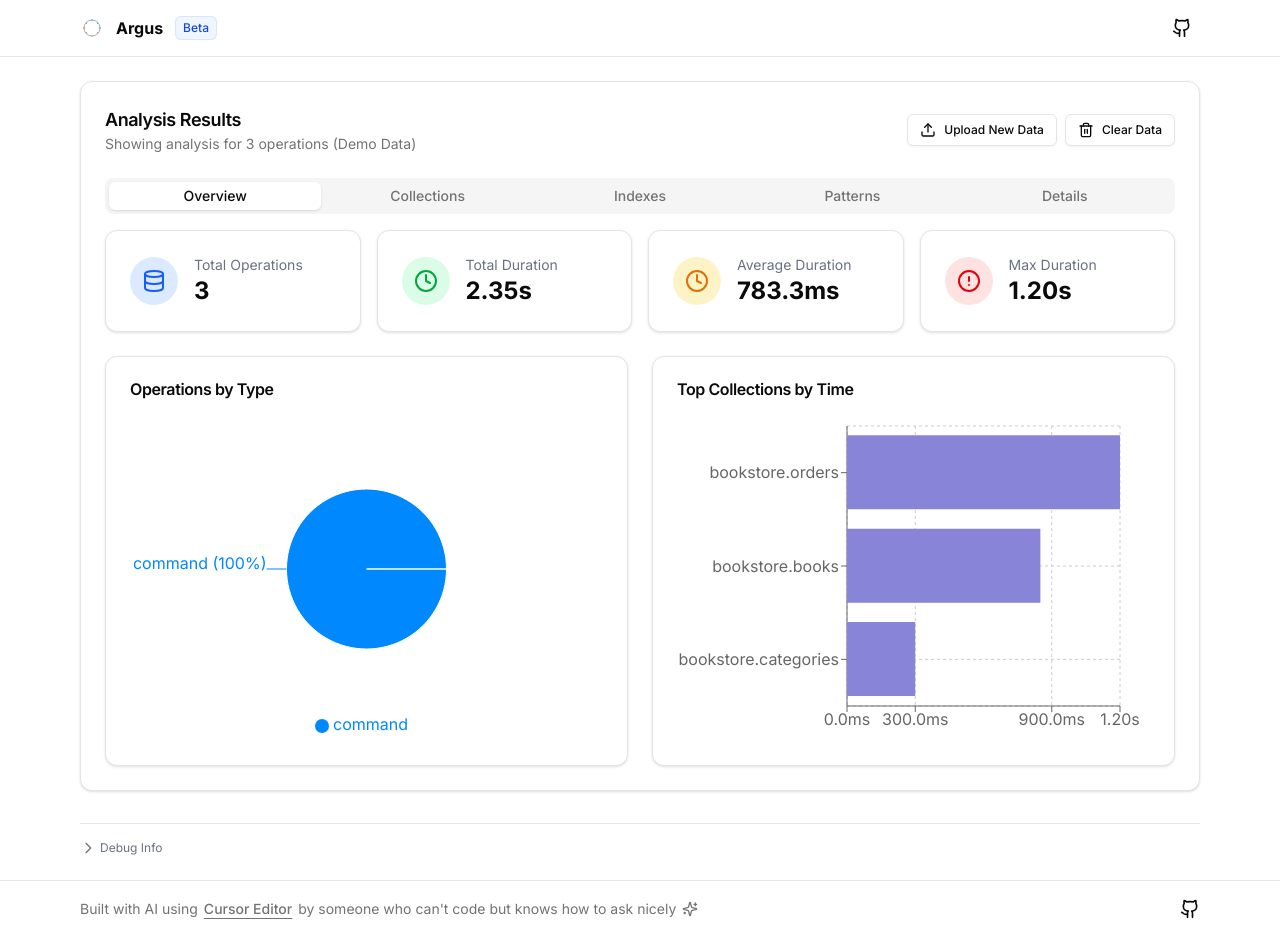
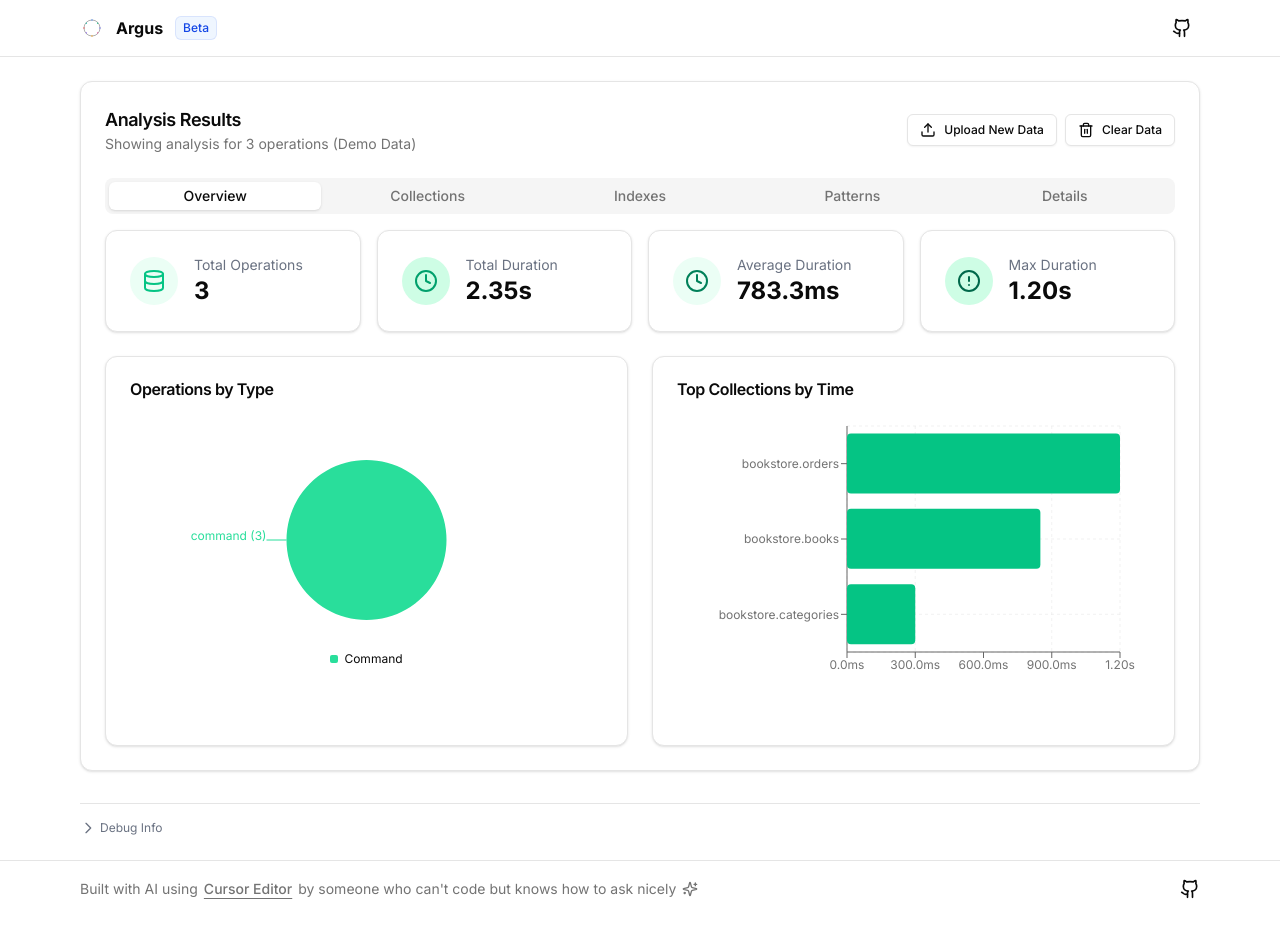
Before and after one commit to ggagosh/argus, a Next.js app: page / in a window 1280 px wide. Both pictures are taken after a click on the button "Try Demo". Built offline with nearby package versions, Linux system fonts and the light colour scheme.

Commit message:
refactor: Enhance charts with Green Pea color palette and improve chart components

```diff
--- a/components/analyzer/Collections.js
+++ b/components/analyzer/Collections.js
@@ -2,6 +2,12 @@ import React from 'react';
 import { Card, CardContent, CardHeader, CardTitle } from '../ui/card';
 import { LoadingSpinner } from './LoadingSpinner';
 import { formatTime } from './utils';
+
+// Green Pea color palette (only used for progress bars)
+const greenPea = {
+  50: '#ebfef5',
+  500: '#05c484',
+};
 
 const Collections = ({ stats }) => {
   // Safety check - if collections data isn't populated, show loading indicator
@@ -47,9 +53,9 @@ const Collections = ({ stats }) => {
                 </div>
               </div>
 
-              <div className="h-10 bg-gray-100 rounded-full overflow-hidden">
+              <div className="h-10 bg-[#ebfef5] rounded-full overflow-hidden">
                 <div
-                  className="h-full bg-blue-500"
+                  className="h-full bg-[#05c484] transition-all duration-300"
                   style={{
                     width: `${Math.min(100, (collection.totalTime / stats.totalDuration) * 100)}%`
                   }}
--- a/components/analyzer/Overview.js
+++ b/components/analyzer/Overview.js
@@ -1,12 +1,57 @@
 import React from 'react';
 import { Database, Clock, AlertCircle } from 'lucide-react';
 import { Card, CardContent, CardHeader, CardTitle } from '../ui/card';
-import { BarChart, Bar, XAxis, YAxis, CartesianGrid, Tooltip, Legend, ResponsiveContainer, PieChart, Pie, Cell } from 'recharts';
+import { Bar, BarChart, CartesianGrid, Cell, Legend, Pie, PieChart, ResponsiveContainer, Tooltip, XAxis, YAxis } from 'recharts';
+import { ChartContainer, ChartLegend, ChartLegendContent, ChartTooltip, ChartTooltipContent } from '../ui/chart';
 import { LoadingSpinner } from './LoadingSpinner';
 import { formatTime } from './utils';
 
-// Colors for charts
-const COLORS = ['#0088FE', '#00C49F', '#FFBB28', '#FF8042', '#8884d8', '#82ca9d'];
+// Green Pea color palette
+const greenPea = {
+  50: '#ebfef5',
+  100: '#cefde5',
+  200: '#a2f8cf',
+  300: '#66efb8',
+  400: '#29de9b',
+  500: '#05c484',
+  600: '#00a06c',
+  700: '#008059',
+  800: '#00684a',
+  900: '#01533c',
+  950: '#002f23',
+};
+
+// Chart configuration
+const chartConfig = {
+  operations: {
+    label: "Operations",
+    color: greenPea[500],
+  },
+  time: {
+    label: "Time",
+    color: greenPea[600],
+  },
+  query: {
+    label: "Query",
+    color: greenPea[400],
+  },
+  update: {
+    label: "Update",
+    color: greenPea[500],
+  },
+  insert: {
+    label: "Insert",
+    color: greenPea[600],
+  },
+  remove: {
+    label: "Remove",
+    color: greenPea[700],
+  },
+  command: {
+    label: "Command",
+    color: greenPea[800],
+  },
+};
 
 const Overview = ({ stats }) => {
   // Safety check - if stats aren't populated fully, show loading indicator
@@ -26,8 +71,8 @@ const Overview = ({ stats }) => {
         <Card>
           <CardContent className="p-6">
             <div className="flex items-center gap-4">
-              <div className="bg-blue-100 p-3 rounded-full">
-                <Database className="w-6 h-6 text-blue-600" />
+              <div className="bg-[#ebfef5] p-3 rounded-full">
+                <Database className="w-6 h-6 text-[#05c484]" />
               </div>
               <div>
                 <div className="text-sm text-gray-500">Total Operations</div>
@@ -40,8 +85,8 @@ const Overview = ({ stats }) => {
         <Card>
           <CardContent className="p-6">
             <div className="flex items-center gap-4">
-              <div className="bg-green-100 p-3 rounded-full">
-                <Clock className="w-6 h-6 text-green-600" />
+              <div className="bg-[#cefde5] p-3 rounded-full">
+                <Clock className="w-6 h-6 text-[#00a06c]" />
               </div>
               <div>
                 <div className="text-sm text-gray-500">Total Duration</div>
@@ -54,8 +99,8 @@ const Overview = ({ stats }) => {
         <Card>
           <CardContent className="p-6">
             <div className="flex items-center gap-4">
-              <div className="bg-amber-100 p-3 rounded-full">
-                <Clock className="w-6 h-6 text-amber-600" />
+              <div className="bg-[#ebfef5] p-3 rounded-full">
+                <Clock className="w-6 h-6 text-[#008059]" />
               </div>
               <div>
                 <div className="text-sm text-gray-500">Average Duration</div>
@@ -68,8 +113,8 @@ const Overview = ({ stats }) => {
         <Card>
           <CardContent className="p-6">
             <div className="flex items-center gap-4">
-              <div className="bg-red-100 p-3 rounded-full">
-                <AlertCircle className="w-6 h-6 text-red-600" />
+              <div className="bg-[#cefde5] p-3 rounded-full">
+                <AlertCircle className="w-6 h-6 text-[#00684a]" />
               </div>
               <div>
                 <div className="text-sm text-gray-500">Max Duration</div>
@@ -86,10 +131,10 @@ const Overview = ({ stats }) => {
           <CardTitle>Operations by Type</CardTitle>
         </CardHeader>
         <CardContent>
-          <div className="h-80">
+          <div className="h-[300px]">
             {stats.byOpType?.length > 0 ? (
-              <ResponsiveContainer width="100%" height="100%">
-                <PieChart>
+              <ChartContainer config={chartConfig} className="w-full">
+                <PieChart margin={{ top: 20, right: 0, bottom: 20, left: 0 }}>
                   <Pie
                     data={stats.byOpType}
                     dataKey="count"
@@ -97,16 +142,19 @@ const Overview = ({ stats }) => {
                     cx="50%"
                     cy="50%"
                     outerRadius={80}
-                    label={({ name, percent }) => `${name} (${(percent * 100).toFixed(0)}%)`}
+                    label={({ name, value }) => `${name} (${value})`}
                   >
                     {stats.byOpType.map((entry, index) => (
-                      <Cell key={`cell-${index}`} fill={COLORS[index % COLORS.length]} />
+                      <Cell
+                        key={`cell-${index}`}
+                        fill={Object.values(greenPea)[Math.min(4 + index, 9)]}
+                      />
                     ))}
                   </Pie>
-                  <Tooltip formatter={(value) => [value, 'Count']} />
-                  <Legend />
+                  <ChartTooltip content={<ChartTooltipContent />} />
+                  <ChartLegend content={<ChartLegendContent />} />
                 </PieChart>
-              </ResponsiveContainer>
+              </ChartContainer>
             ) : (
               <div className="flex items-center justify-center h-full">
                 <p className="text-gray-500">No operation types data available</p>
@@ -122,21 +170,26 @@ const Overview = ({ stats }) => {
           <CardTitle>Top Collections by Time</CardTitle>
         </CardHeader>
         <CardContent>
-          <div className="h-80">
+          <div className="h-[300px]">
             {stats.byCollection?.length > 0 ? (
-              <ResponsiveContainer width="100%" height="100%">
+              <ChartContainer config={chartConfig} className="w-full">
                 <BarChart
                   data={stats.byCollection.slice(0, 5)}
                   layout="vertical"
                   margin={{ top: 5, right: 30, left: 20, bottom: 5 }}
+                  accessibilityLayer
                 >
                   <CartesianGrid strokeDasharray="3 3" />
                   <XAxis type="number" tickFormatter={(value) => formatTime(value)} />
                   <YAxis type="category" dataKey="name" width={150} />
-                  <Tooltip formatter={(value) => [formatTime(value), 'Total Time']} />
-                  <Bar dataKey="totalTime" fill="#8884d8" />
+                  <ChartTooltip content={<ChartTooltipContent />} />
+                  <Bar
+                    dataKey="totalTime"
+                    fill={greenPea[500]}
+                    radius={4}
+                  />
                 </BarChart>
-              </ResponsiveContainer>
+              </ChartContainer>
             ) : (
               <div className="flex items-center justify-center h-full">
                 <p className="text-gray-500">No collections data available</p>
--- /dev/null
+++ b/components/ui/chart.jsx
@@ -0,0 +1,309 @@
+import * as React from "react"
+import * as RechartsPrimitive from "recharts"
+
+import { cn } from "@/lib/utils"
+
+// Format: { THEME_NAME: CSS_SELECTOR }
+const THEMES = {
+  light: "",
+  dark: ".dark"
+}
+
+const ChartContext = React.createContext(null)
+
+function useChart() {
+  const context = React.useContext(ChartContext)
+
+  if (!context) {
+    throw new Error("useChart must be used within a <ChartContainer />")
+  }
+
+  return context
+}
+
+function ChartContainer({
+  id,
+  className,
+  children,
+  config,
+  ...props
+}) {
+  const uniqueId = React.useId()
+  const chartId = `chart-${id || uniqueId.replace(/:/g, "")}`
+
+  return (
+    (<ChartContext.Provider value={{ config }}>
+      <div
+        data-slot="chart"
+        data-chart={chartId}
+        className={cn(
+          "[&_.recharts-cartesian-axis-tick_text]:fill-muted-foreground [&_.recharts-cartesian-grid_line[stroke='#ccc']]:stroke-border/50 [&_.recharts-curve.recharts-tooltip-cursor]:stroke-border [&_.recharts-polar-grid_[stroke='#ccc']]:stroke-border [&_.recharts-radial-bar-background-sector]:fill-muted [&_.recharts-rectangle.recharts-tooltip-cursor]:fill-muted [&_.recharts-reference-line_[stroke='#ccc']]:stroke-border flex aspect-video justify-center text-xs [&_.recharts-dot[stroke='#fff']]:stroke-transparent [&_.recharts-layer]:outline-hidden [&_.recharts-sector]:outline-hidden [&_.recharts-sector[stroke='#fff']]:stroke-transparent [&_.recharts-surface]:outline-hidden",
+          className
+        )}
+        {...props}>
+        <ChartStyle id={chartId} config={config} />
+        <RechartsPrimitive.ResponsiveContainer>
+          {children}
+        </RechartsPrimitive.ResponsiveContainer>
+      </div>
+    </ChartContext.Provider>)
+  );
+}
+
+const ChartStyle = ({
+  id,
+  config
+}) => {
+  const colorConfig = Object.entries(config).filter(([, config]) => config.theme || config.color)
+
+  if (!colorConfig.length) {
+    return null
+  }
+
+  return (
+    (<style
+      dangerouslySetInnerHTML={{
+        __html: Object.entries(THEMES)
+          .map(([theme, prefix]) => `
+${prefix} [data-chart=${id}] {
+${colorConfig
+.map(([key, itemConfig]) => {
+const color =
+  itemConfig.theme?.[theme] ||
+  itemConfig.color
+return color ? `  --color-${key}: ${color};` : null
+})
+.join("\n")}
+}
+`)
+          .join("\n"),
+      }} />)
+  );
+}
+
+const ChartTooltip = RechartsPrimitive.Tooltip
+
+function ChartTooltipContent({
+  active,
+  payload,
+  className,
+  indicator = "dot",
+  hideLabel = false,
+  hideIndicator = false,
+  label,
+  labelFormatter,
+  labelClassName,
+  formatter,
+  color,
+  nameKey,
+  labelKey
+}) {
+  const { config } = useChart()
+
+  const tooltipLabel = React.useMemo(() => {
+    if (hideLabel || !payload?.length) {
+      return null
+    }
+
+    const [item] = payload
+    const key = `${labelKey || item?.dataKey || item?.name || "value"}`
+    const itemConfig = getPayloadConfigFromPayload(config, item, key)
+    const value =
+      !labelKey && typeof label === "string"
+        ? config[label]?.label || label
+        : itemConfig?.label
+
+    if (labelFormatter) {
+      return (
+        (<div className={cn("font-medium", labelClassName)}>
+          {labelFormatter(value, payload)}
+        </div>)
+      );
+    }
+
+    if (!value) {
+      return null
+    }
+
+    return <div className={cn("font-medium", labelClassName)}>{value}</div>;
+  }, [
+    label,
+    labelFormatter,
+    payload,
+    hideLabel,
+    labelClassName,
+    config,
+    labelKey,
+  ])
+
+  if (!active || !payload?.length) {
+    return null
+  }
+
+  const nestLabel = payload.length === 1 && indicator !== "dot"
+
+  return (
+    (<div
+      className={cn(
+        "border-border/50 bg-background grid min-w-[8rem] items-start gap-1.5 rounded-lg border px-2.5 py-1.5 text-xs shadow-xl",
+        className
+      )}>
+      {!nestLabel ? tooltipLabel : null}
+      <div className="grid gap-1.5">
+        {payload.map((item, index) => {
+          const key = `${nameKey || item.name || item.dataKey || "value"}`
+          const itemConfig = getPayloadConfigFromPayload(config, item, key)
+          const indicatorColor = color || item.payload.fill || item.color
+
+          return (
+            (<div
+              key={item.dataKey}
+              className={cn(
+                "[&>svg]:text-muted-foreground flex w-full flex-wrap items-stretch gap-2 [&>svg]:h-2.5 [&>svg]:w-2.5",
+                indicator === "dot" && "items-center"
+              )}>
+              {formatter && item?.value !== undefined && item.name ? (
+                formatter(item.value, item.name, item, index, item.payload)
+              ) : (
+                <>
+                  {itemConfig?.icon ? (
+                    <itemConfig.icon />
+                  ) : (
+                    !hideIndicator && (
+                      <div
+                        className={cn("shrink-0 rounded-[2px] border-(--color-border) bg-(--color-bg)", {
+                          "h-2.5 w-2.5": indicator === "dot",
+                          "w-1": indicator === "line",
+                          "w-0 border-[1.5px] border-dashed bg-transparent":
+                            indicator === "dashed",
+                          "my-0.5": nestLabel && indicator === "dashed",
+                        })}
+                        style={
+                          {
+                            "--color-bg": indicatorColor,
+                            "--color-border": indicatorColor
+                          }
+                        } />
+                    )
+                  )}
+                  <div
+                    className={cn(
+                      "flex flex-1 justify-between leading-none",
+                      nestLabel ? "items-end" : "items-center"
+                    )}>
+                    <div className="grid gap-1.5">
+                      {nestLabel ? tooltipLabel : null}
+                      <span className="text-muted-foreground">
+                        {itemConfig?.label || item.name}
+                      </span>
+                    </div>
+                    {item.value && (
+                      <span className="text-foreground font-mono font-medium tabular-nums">
+                        {item.value.toLocaleString()}
+                      </span>
+                    )}
+                  </div>
+                </>
+              )}
+            </div>)
+          );
+        })}
+      </div>
+    </div>)
+  );
+}
+
+const ChartLegend = RechartsPrimitive.Legend
+
+function ChartLegendContent({
+  className,
+  hideIcon = false,
+  payload,
+  verticalAlign = "bottom",
+  nameKey
+}) {
+  const { config } = useChart()
+
+  if (!payload?.length) {
+    return null
+  }
+
+  return (
+    (<div
+      className={cn(
+        "flex items-center justify-center gap-4",
+        verticalAlign === "top" ? "pb-3" : "pt-3",
+        className
+      )}>
+      {payload.map((item) => {
+        const key = `${nameKey || item.dataKey || "value"}`
+        const itemConfig = getPayloadConfigFromPayload(config, item, key)
+
+        return (
+          (<div
+            key={item.value}
+            className={cn(
+              "[&>svg]:text-muted-foreground flex items-center gap-1.5 [&>svg]:h-3 [&>svg]:w-3"
+            )}>
+            {itemConfig?.icon && !hideIcon ? (
+              <itemConfig.icon />
+            ) : (
+              <div
+                className="h-2 w-2 shrink-0 rounded-[2px]"
+                style={{
+                  backgroundColor: item.color,
+                }} />
+            )}
+            {itemConfig?.label}
+          </div>)
+        );
+      })}
+    </div>)
+  );
+}
+
+// Helper to extract item config from a payload.
+function getPayloadConfigFromPayload(
+  config,
+  payload,
+  key
+) {
+  if (typeof payload !== "object" || payload === null) {
+    return undefined
+  }
+
+  const payloadPayload =
+    "payload" in payload &&
+    typeof payload.payload === "object" &&
+    payload.payload !== null
+      ? payload.payload
+      : undefined
+
+  let configLabelKey = key
+
+  if (
+    key in payload &&
+    typeof payload[key] === "string"
+  ) {
+    configLabelKey = payload[key]
+  } else if (
+    payloadPayload &&
+    key in payloadPayload &&
+    typeof payloadPayload[key] === "string"
+  ) {
+    configLabelKey = payloadPayload[key]
+  }
+
+  return configLabelKey in config
+    ? config[configLabelKey]
+    : config[key];
+}
+
+export {
+  ChartContainer,
+  ChartTooltip,
+  ChartTooltipContent,
+  ChartLegend,
+  ChartLegendContent,
+  ChartStyle,
+}
--- a/package.json
+++ b/package.json
@@ -52,5 +52,8 @@
     "autoprefixer": "^10.4.20",
     "postcss": "^8.5.3",
     "tailwindcss": "^4.0.0"
+  },
+  "overrides": {
+    "react-is": "^19.0.0-rc-69d4b800-20241021"
   }
 }
```
Also changed, not shown: 1 other file (tests, documents, lock files or other folders).
